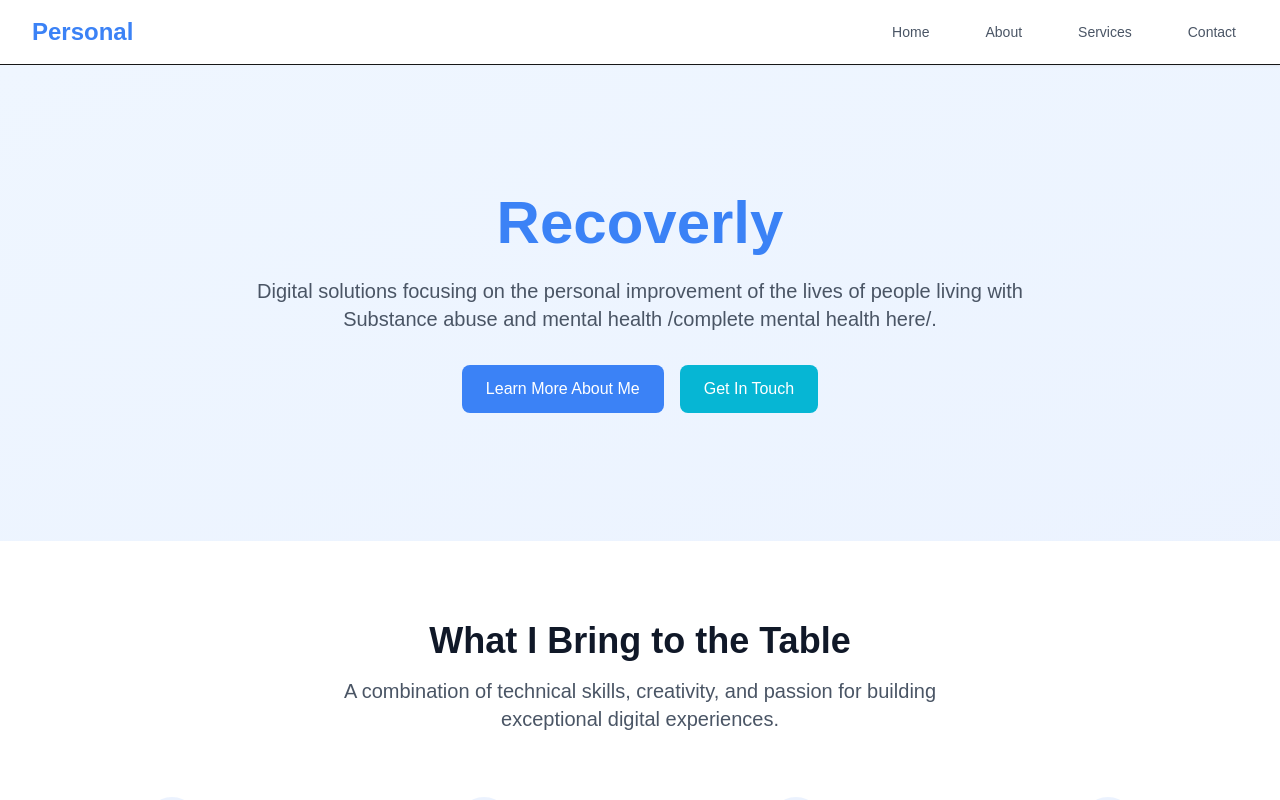
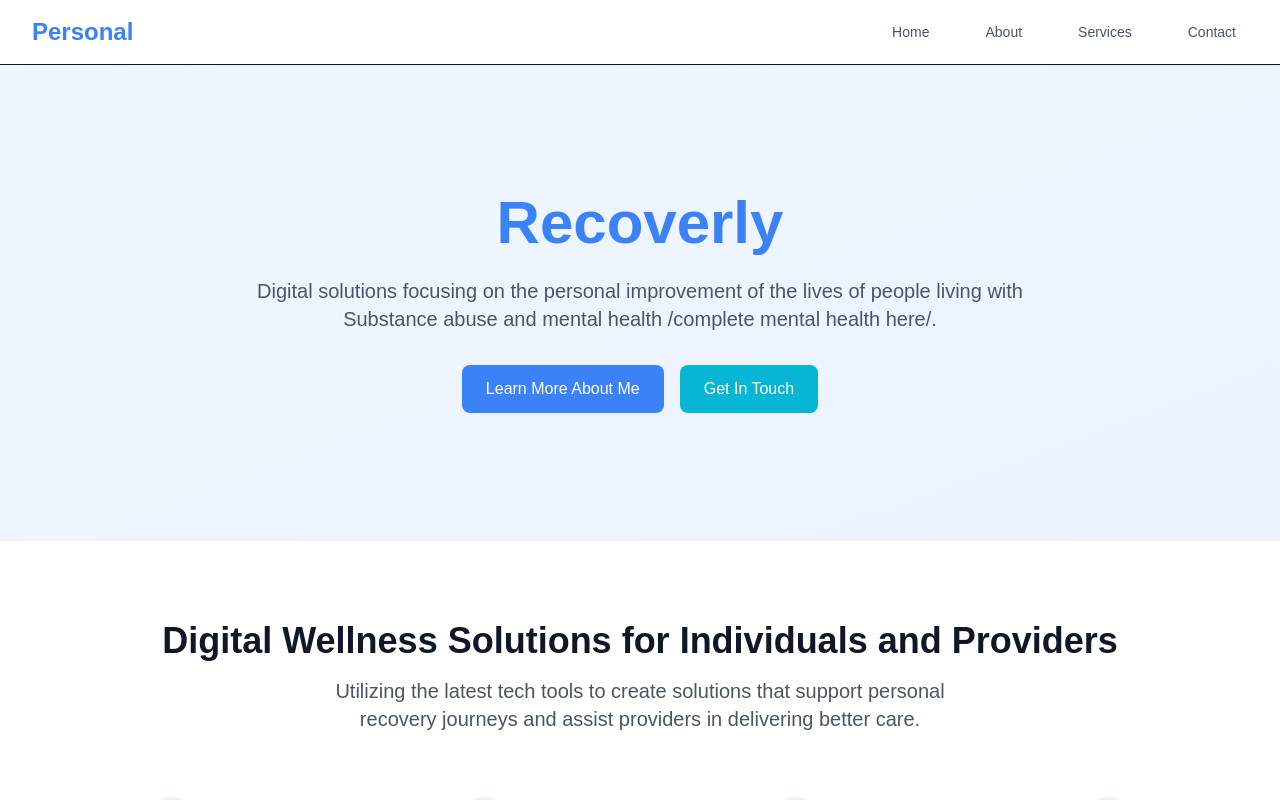
Before and after one commit to ojpushpull/newpersonal, a Next.js app: page / in a window 1280 px wide. Shown: the top 800 px of the page. Built offline with nearby package versions, Linux system fonts and the light colour scheme.

Commit message:
I think im losing how the ability to think

```diff
--- a/src/app/components/Features.tsx
+++ b/src/app/components/Features.tsx
@@ -43,10 +43,10 @@ export default function Features() {
       <div className="max-w-7xl mx-auto px-4 sm:px-6 lg:px-8">
         <div className="text-center mb-16">
           <h2 className="text-3xl sm:text-4xl font-bold text-gray-900 mb-4">
-            What I Bring to the Table
+            Digital Wellness Solutions for Individuals and Providers
           </h2>
           <p className="text-xl text-gray-600 max-w-2xl mx-auto">
-            A combination of technical skills, creativity, and passion for building exceptional digital experiences.
+            Utilizing the latest tech tools to create solutions that support personal recovery journeys and assist providers in delivering better care.
           </p>
         </div>
 
```
